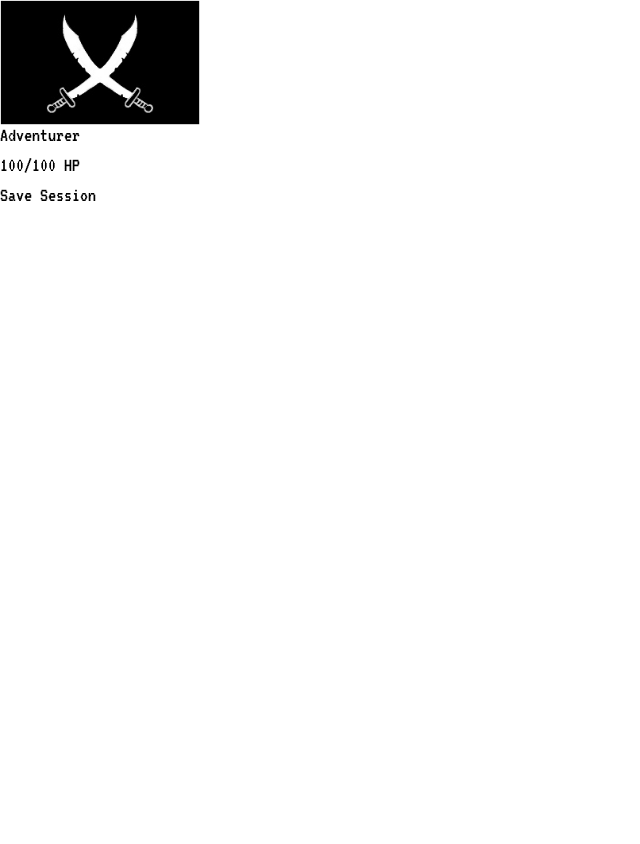
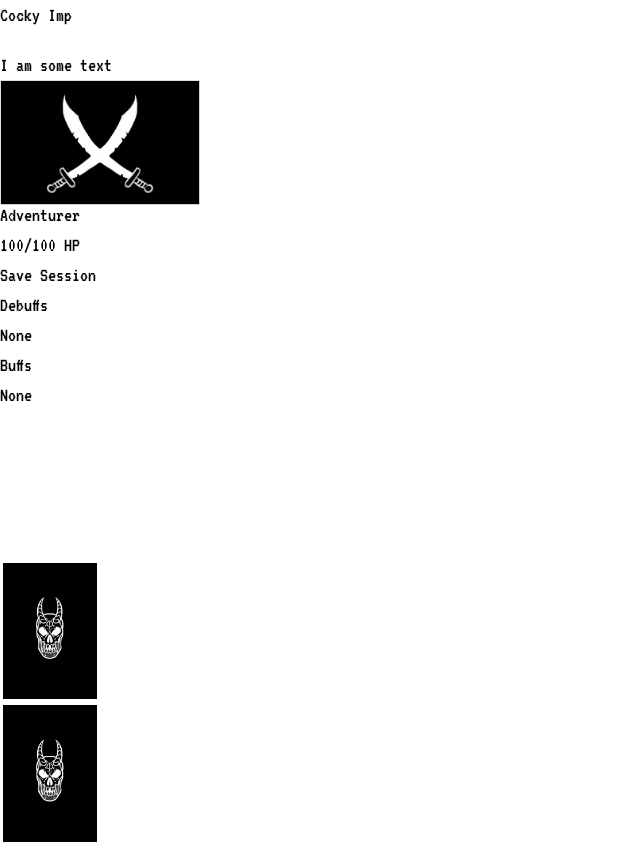
Before and after one commit to CursedAscent/dapp, a SvelteKit app: page /gamemode/tutorial/combat in a window 1280 px wide. Shown: the top 844 px of the page, without its empty margins (0-640 px from the left). Before the commit the page ends 800 px from the top, so only its background shows below. Built offline with nearby package versions, Linux system fonts and the light colour scheme.

Commit message:
feat(combat): Added first draft of combat
Added ShufflabeDeck component, still have to work on shuffling animation. Added combat page with a rudimentary layout

```diff
--- /dev/null
+++ b/src/lib/components/ShufflableDeck.svelte
@@ -0,0 +1,9 @@
+<script>
+
+</script>
+
+<div class="relative flex" style="width: 100px;">
+    <img class="absolute" style="max-height: 150px;" src="/images/cursed_card_back.png" alt="The back of Cursed Card" />
+    <img class="absolute" style="max-height: 150px; top:3px; left:-3px;" src="/images/cursed_card_back.png" alt="The back of Cursed Card" />
+    <img class="absolute" style="max-height: 150px; top:6px; left:-6px;" src="/images/cursed_card_back.png" alt="The back of Cursed Card" />
+</div>
--- a/src/routes/gamemode/tutorial/combat/+page.svelte
+++ b/src/routes/gamemode/tutorial/combat/+page.svelte
@@ -1,13 +1,44 @@
 <script lang="ts">
     import { fly } from 'svelte/transition';
     import AdventurerStats from '$lib/components/AdventurerStats.svelte';
+	import ShufflableDeck from '$lib/components/ShufflableDeck.svelte';
 </script>
 
 <div class="w-full flex flex-col items-center p-5">
-    <div transition:fly|local="{{ y: 200, duration: 1000 }}" class="flex flex-col w-full items-center space-y-2">
+    <div in:fly|local="{{ y: -100, duration: 1000 }}" class="flex flex-grow flex-col w-full">
+        <div class="flex flex-row justify-center">
+            <h1 class="text-3xl text-slate-100 text-center">
+                Cocky Imp
+            </h1>
+            <img style="filter: invert(1); image-rendering: pixelated; max-height:45px; max-width: 45px;" src="/images/map_fight.png" alt="Scene icon" />
+        </div>
+        <div class="flex border-t-2 border-slate-100 mt-5"></div>
+        <div class="flex flex-grow py-2">
+            <div  class="text-slate-100 text-lg">
+                I am some text
+            </div>
+        </div>
+    </div>
+    <div in:fly|local="{{ y: 200, duration: 1000 }}" class="flex flex-col w-full items-center space-y-2">
         <div class="flex-grow w-full border-t-2 border-slate-100"></div>
-        <div>
+        <div class="flex w-full space-x-4">
             <AdventurerStats />
+            <div class="flex flex-col">
+                <div class="flex flex-col">
+                    <h2 class="text-xl text-slate-100">Debuffs</h2>
+                    <p class="text-slate-100">None</p>
+                </div>
+                <div class="flex flex-col">
+                    <h2 class="text-xl text-slate-100">Buffs</h2>
+                    <p class="text-slate-100">None</p>
+                </div>
+            </div>
+            <div class="flex flex-grow">
+            </div>
+            <div class="flex">
+                <img style="max-height: 150px;" src="/images/cursed_no_card_picked.png" alt="Empty card" />
+            </div>
+            <ShufflableDeck />
         </div>
     </div>
 </div>
```
Also changed, not shown: src/routes/gamemode/tutorial/map/+page.svelte (+4 -5 lines), static/images/cursed_no_card_picked.png (added).
